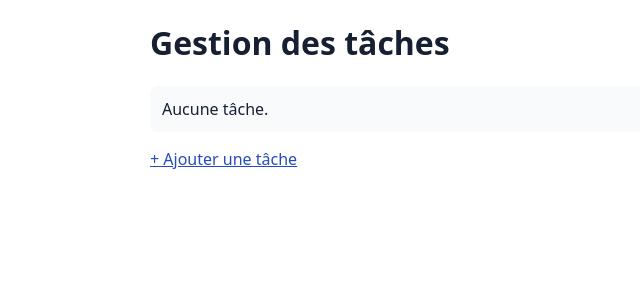
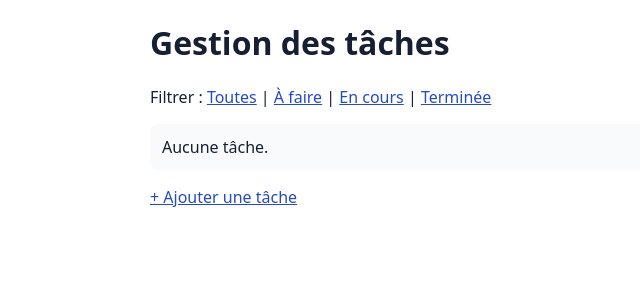
Before and after one commit to Lordex-hasg/TaskLab-Django-Groupe1-Moi2, a Django app: page /?statut=A_FAIRE in a window 1280 px wide. Shown: the part 93-393 px from the top of the page, without its empty margins (65-705 px from the left). Run offline with Django 5.2, Linux system fonts and the light colour scheme; data that the repository does not hold is empty.

Commit message:
feat(ui): ajouter les liens de filtre par statut

```diff
--- a/templates/taches/liste.html
+++ b/templates/taches/liste.html
@@ -2,6 +2,12 @@
 {% block titre_page %}Liste des tâches — TaskLab{% endblock %}
 {% block contenu %}
 <h1>Gestion des tâches</h1>
+<p class="filtres">Filtrer :
+  <a href="{% url 'liste_taches' %}">Toutes</a> |
+  <a href="{% url 'liste_taches' %}?statut=A_FAIRE">À faire</a> |
+  <a href="{% url 'liste_taches' %}?statut=EN_COURS">En cours</a> |
+  <a href="{% url 'liste_taches' %}?statut=TERMINEE">Terminée</a>
+</p>
 <ul>{% for tache in taches %}
 <li><strong>{{ tache.titre }}</strong>
   <span class="badge statut-{{ tache.statut }}">{{ tache.get_statut_display }}</span>
```
